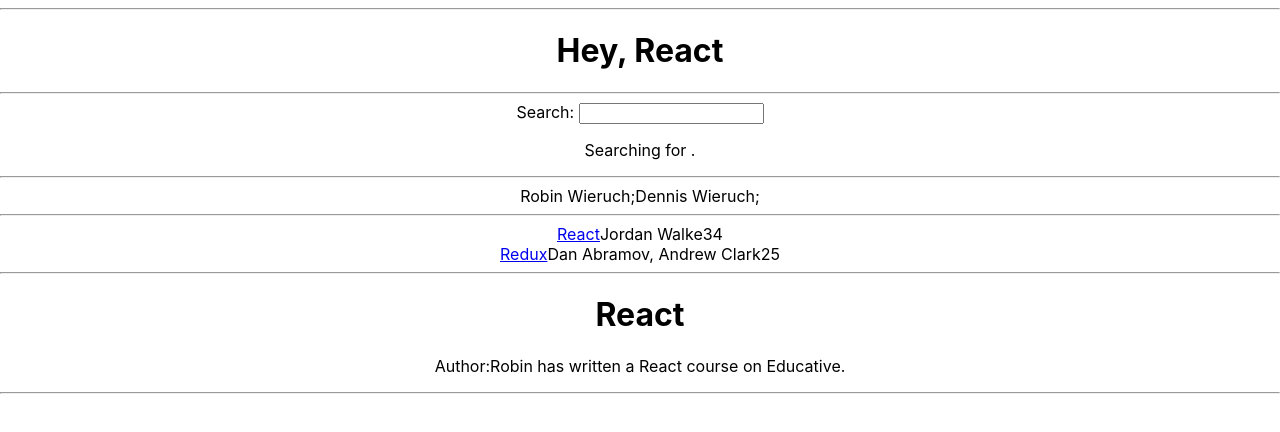
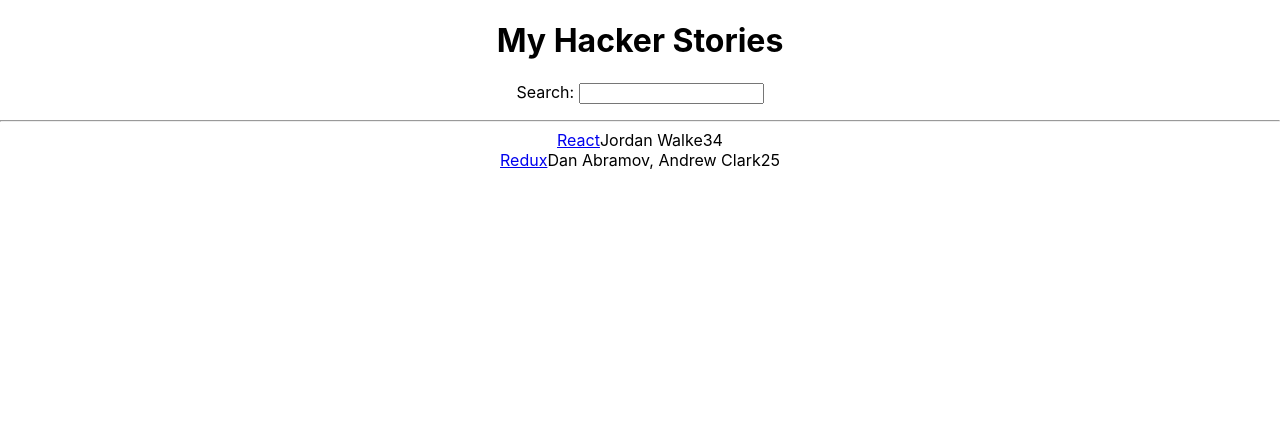
Before and after one commit to ugurh/espa, a React (Create React App) app: page / in a window 1280 px wide. Shown: the top 432 px of the page. Built offline with nearby package versions, Linux system fonts and the light colour scheme.

Commit message:
Lifting State in React

```diff
--- a/package.json
+++ b/package.json
@@ -8,7 +8,7 @@
     "@testing-library/user-event": "^13.5.0",
     "react": "^18.0.0",
     "react-dom": "^18.0.0",
-    "react-scripts": "5.0.1",
+    "react-scripts": "^2.1.3",
     "web-vitals": "^2.1.4"
   },
   "scripts": {
--- a/src/App.js
+++ b/src/App.js
@@ -1,28 +1,10 @@
 import './App.css';
-import Course from './components/Course';
 import React from 'react';
+import List from './components/List';
 import Search from './components/Search';
 
-class Developer {
-
-  constructor(firstName, lastName) {
-    this.firstName = firstName;
-    this.lastName = lastName;
-  }
-
-  getName() {
-    return this.firstName + ' ' + this.lastName;
-  }
-
-}
-
-
-const welcome = {
-  greeting: 'Hey',
-  title: 'React',
-};
-
-const authors = [
+function App() {
+  const stories = [
     {
       title: 'React',
       url: 'https://reactjs.org/',
@@ -41,55 +23,31 @@
     },
   ];
 
-const handleChange = (event) =>{
-  console.log(event.target.value)
-}
+  const [searchTerm, setSearchTerm] = React.useState('');
 
+  const handleSearch = event => {
+    setSearchTerm(event.target.value);
+  };
 
-function App() {
+  const searchedStories = stories.filter(story =>{
+    return story.title
+                .toLowerCase()
+                .includes(searchTerm.toLowerCase());
+  });
+
   return (
     <div className="App">
+
+    <h1>My Hacker Stories</h1>
+
+    <Search search={handleSearch} />
+    <p>{searchTerm}</p>
     <hr />
-      <h1> {welcome.greeting}, {welcome.title} </h1>
-      <hr />
-      <Search onSearch={handleChange} />
-      <hr />
-      {/* creating an instance of List component */}
-      <List />
-      <hr />
-      <Author authors={authors}/>
-      <hr />
-      <Course />
-      <hr />
-    </div>
-  );
-}
+    <List list={searchedStories} />
 
-function List() {
-    // class instantiation
-    const robin = new Developer('Robin', 'Wieruch');
-
-    // another class instantiation
-    const dennis = new Developer('Dennis', 'Wieruch');
-
-    return (
-      <div>
-        {robin.getName()};
-        {dennis.getName()};
     </div>
   );
 }
 
 
-const Author = (props) =>
-  props.authors.map(item => (
-    <div key={item.objectID}>
-      <span>
-        <a href={item.url}>{item.title}</a>
-      </span>
-      <span>{item.author}</span>
-      <span>{item.num_comments}</span>
-      <span>{item.points}</span>
-    </div>
-  ));
 export default App;
--- a/src/components/Course.js
+++ /dev/null
@@ -1,23 +0,0 @@
-import React, { Component } from 'react';
-
-class Course extends Component {
-
-    constructor(props){
-        super(props);
-        this.state = {
-            name: "React",
-            author: "Robin",
-            website: "Educative"
-        }
-    }
-    render() {
-        return (
-            <div>
-                <h1>{this.state.name}</h1>
-                <p>Author:{this.state.author} has written a  {this.state.name} course on {this.state.website}.</p>
-          </div>
-        );
-    }
-}
-
-export default Course;
--- /dev/null
+++ b/src/components/List.js
@@ -0,0 +1,21 @@
+
+import React from 'react'
+
+function List(props) {
+
+    return (
+        props.list.map(story => (
+            <div key={story.objectID}>
+                <span>
+                    <a href={story.url}>{story.title}</a>
+                </span>
+                <span>{story.author}</span>
+                <span>{story.num_comments}</span>
+                <span>{story.points}</span>
+            </div>
+        )
+        )
+    );
+}
+
+export default List;
--- a/src/components/Search.js
+++ b/src/components/Search.js
@@ -1,24 +1,12 @@
-import React from 'react';
+import React from 'react'
 
 function Search(props) {
-    const [search, setSearch] = React.useState('');
-
-    const handleChange = (event) =>{
-        console.log(event.target.value)
-        setSearch(event.target.value);
-        props.onSearch(event);
-      }
-        return (
-            <div>
-                <label htmlFor="search">Search: </label>
-                <input id="search" type="text"  onChange={handleChange}/>
-                <br/>
-                <p>
-                    Searching for <strong>{search}</strong>.
-                </p>
-            </div>
-        );
-
-}
+    return (
+      <div>
+          <label htmlFor="search">Search: </label>
+          <input id="search" type="text"  onChange={props.search}/>
+      </div>
+    )
+  }
 
 export default Search;
```
Also changed, not shown: 1 other file (tests, documents, lock files or other folders). Lines whose indentation alone changed are shown as unchanged.
